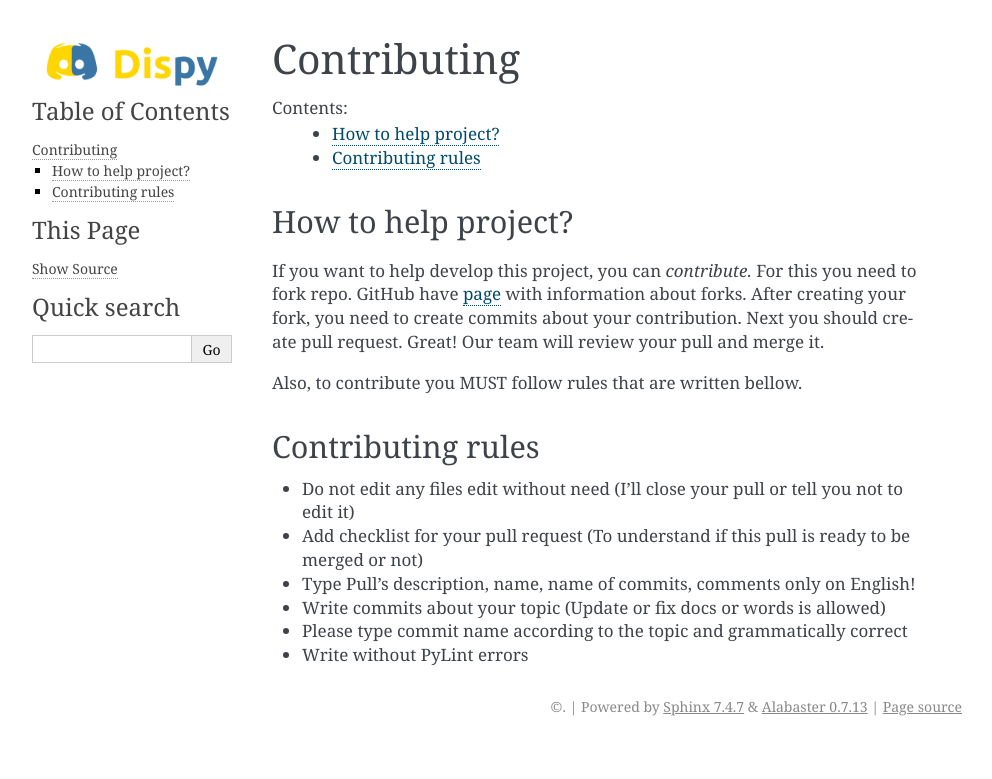
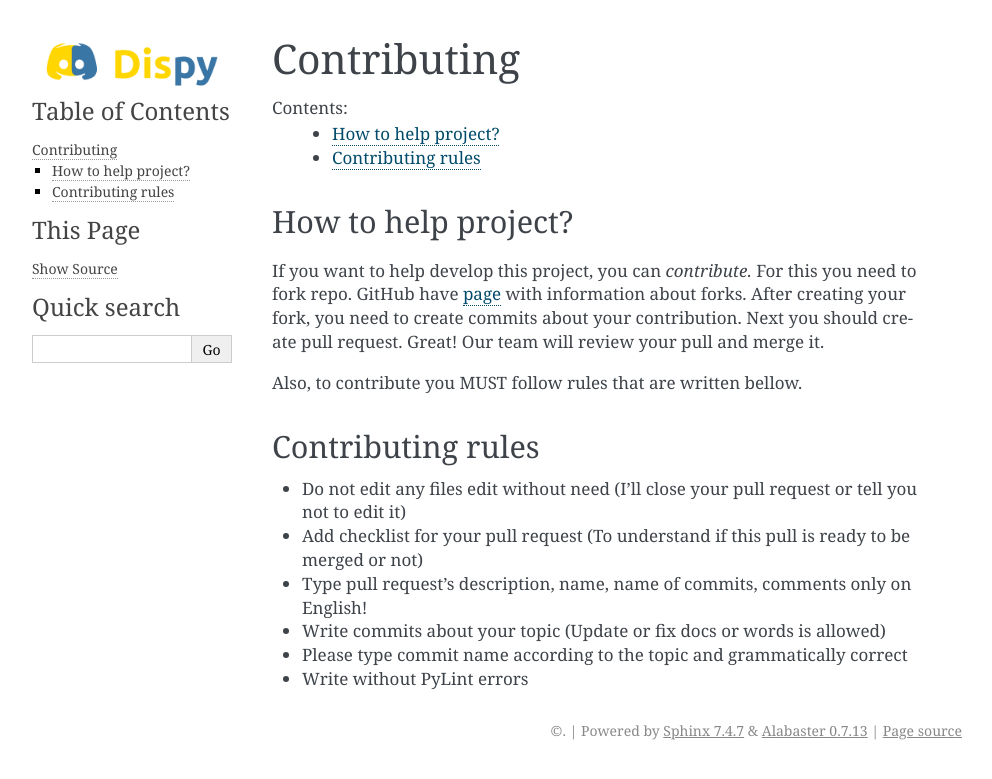
Before and after one commit to bleudev/pytecord_old_archive, a Sphinx documentation site: the page built from docs/source/first-steps/contributing.rst, in a window 1280 px wide. Shown: the top 779 px of the page, without its empty margins (148-1140 px from the left). Built offline with Sphinx 7.4.7, drawn with Linux system fonts in a browser that asks for light colours.

Commit message:
Corrected contributing.rst

```diff
--- a/docs/source/first-steps/contributing.rst
+++ b/docs/source/first-steps/contributing.rst
@@ -18,11 +18,11 @@ Also, to contribute you MUST follow rules that are written bellow.
 Contributing rules
 ******************
 
-* Do not edit any files edit without need  (I'll close your pull or tell you not to edit it)
+* Do not edit any files edit without need  (I'll close your pull request or tell you not to edit it)
 
 * Add checklist for your pull request (To understand if this pull is ready to be merged or not)
 
-* Type Pull's description, name, name of commits, comments only on English!
+* Type pull request's description, name, name of commits, comments only on English!
 
 * Write commits about your topic (Update or fix docs or words is allowed)
 
```
